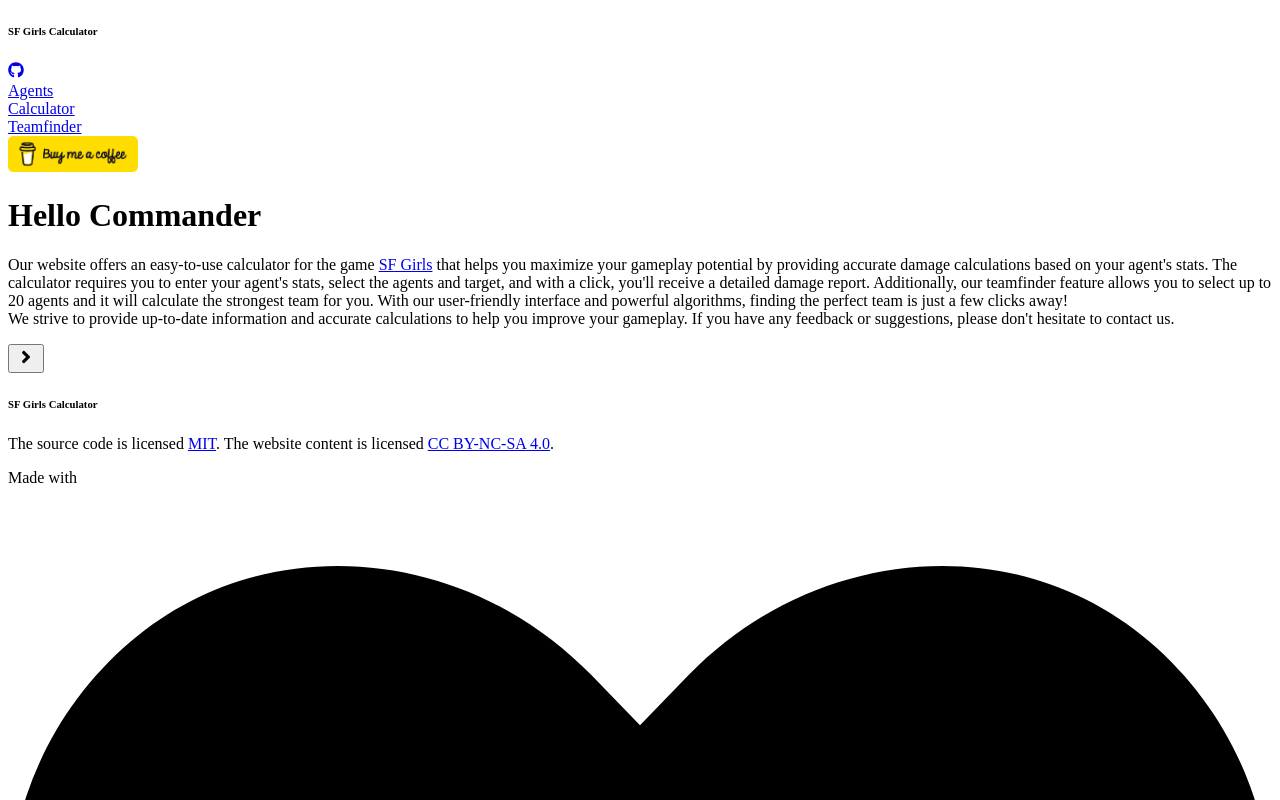
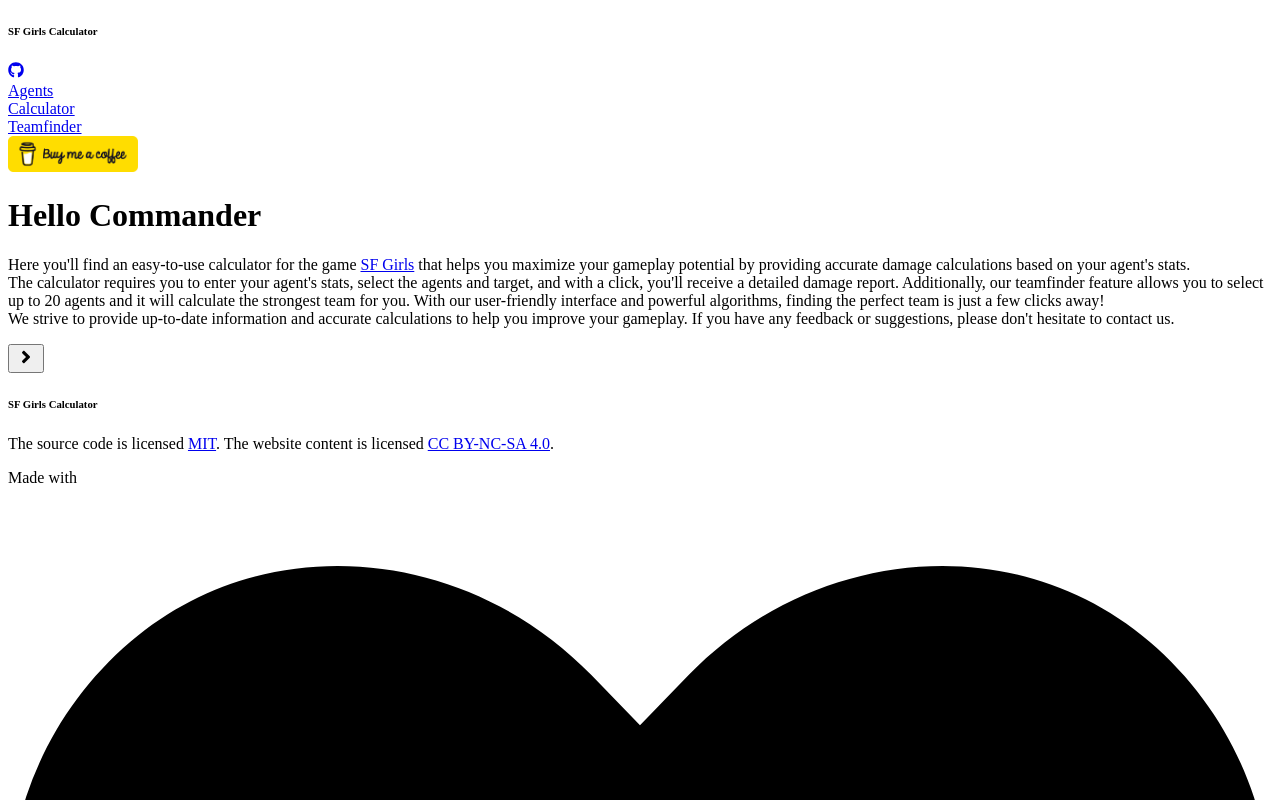
Before and after one commit to ox7f/sf-girls-calculator, a React (Vite) app in the folder packages/frontend/: page / in a window 1280 px wide. Shown: the top 800 px of the page. Built offline with nearby package versions, Linux system fonts and the light colour scheme.

Commit message:
refactor: 💡 wording info page

```diff
--- a/packages/frontend/src/pages/Home.tsx
+++ b/packages/frontend/src/pages/Home.tsx
@@ -1,10 +1,21 @@
-import { useState } from 'react';
+import { useEffect, useState } from 'react';
 import { FaAngleRight } from 'react-icons/fa';
 
 const Home: React.FC = () => {
+  const [width, setWidth] = useState<number>(window.innerWidth);
   const [fadeIn, setFadeIn] = useState(false);
   const [index, setIndex] = useState(0);
   const length = 2;
+  const isMobile = width <= 768;
+
+  useEffect(() => {
+    window.addEventListener('resize', handleWindowSizeChange);
+    return () => window.removeEventListener('resize', handleWindowSizeChange);
+  }, []);
+
+  const handleWindowSizeChange = () => {
+    setWidth(window.innerWidth);
+  };
 
   const handleNext = () => {
     const newIndex = index + 1;
@@ -21,15 +32,17 @@ const Home: React.FC = () => {
     return (
       <div>
         <h1 className="headline-3 title uppercase text-dark pt-10">Hello Commander</h1>
-        <p className="text-lg leading-looser-md tracking-looser-md pt-5 mx-10-md">
-          Our website offers an easy-to-use calculator for the game{' '}
+        <p className={`${isMobile ? 'text-md' : 'text-lg'} leading-looser-md tracking-looser-md pt-5 mx-10-md`}>
+          Here you'll find an easy-to-use calculator for the game{' '}
           <a href="https://www.nutaku.net/games/sf-girls" target="_blank">
             SF Girls
           </a>{' '}
           that helps you maximize your gameplay potential by providing accurate damage calculations based on your
-          agent's stats. The calculator requires you to enter your agent's stats, select the agents and target, and with
-          a click, you'll receive a detailed damage report. Additionally, our teamfinder feature allows you to select up
-          to 20 agents and it will calculate the strongest team for you. With our user-friendly interface and powerful
+          agent's stats.
+          <br />
+          The calculator requires you to enter your agent's stats, select the agents and target, and with a click,
+          you'll receive a detailed damage report. Additionally, our teamfinder feature allows you to select up to 20
+          agents and it will calculate the strongest team for you. With our user-friendly interface and powerful
           algorithms, finding the perfect team is just a few clicks away!
           <br />
           We strive to provide up-to-date information and accurate calculations to help you improve your gameplay. If
@@ -43,7 +56,7 @@ const Home: React.FC = () => {
     return (
       <div>
         <h1 className="headline-3 title uppercase text-dark pt-10">Disclaimer</h1>
-        <p className="text-lg leading-looser-md tracking-looser-md pt-5 mx-10-md">
+        <p className={`${isMobile ? 'text-md' : 'text-lg'} leading-looser-md tracking-looser-md pt-5 mx-10-md`}>
           All images used on this website are sourced from the{' '}
           <a href="https://www.nutaku.net/games/sf-girls" target="_blank">
             Game
@@ -57,10 +70,12 @@ const Home: React.FC = () => {
             CC BY-NC-SA 4.0
           </a>{' '}
           license. We give proper attribution to the original creator of each image and only use them for non-commercial
-          purposes to enhance the user experience. This website is client-sided, meaning we don't save any data on a
-          server or collect personal information from users. Our website is for informational and educational purposes
-          only and doesn't provide any professional advice or services. If you believe any image has been used without
-          proper attribution, please contact us to rectify the situation.
+          purposes to enhance the user experience.
+          <br />
+          This website is client-sided, meaning we don't save any data on a server or collect personal information from
+          users. Our website is for informational and educational purposes only and doesn't provide any professional
+          advice or services. If you believe any image has been used without proper attribution, please contact us to
+          rectify the situation.
         </p>
       </div>
     );
@@ -74,7 +89,7 @@ const Home: React.FC = () => {
           opacity: 0.1,
           backgroundColor: 'rgb(229, 229, 247)',
           backgroundImage: 'linear-gradient(black 1px, transparent 1px), linear-gradient(90deg, black 1px, white 1px)',
-          backgroundSize: '150px 150px, 150px 150px, 10px 10px, 10px 10px',
+          backgroundSize: '50px 50px, 50px 50px, 10px 10px, 10px 10px',
           backgroundPosition: '-2px -2px, -2px -2px, -1px -1px, -1px -1px;'
         }}
       ></div>
```
